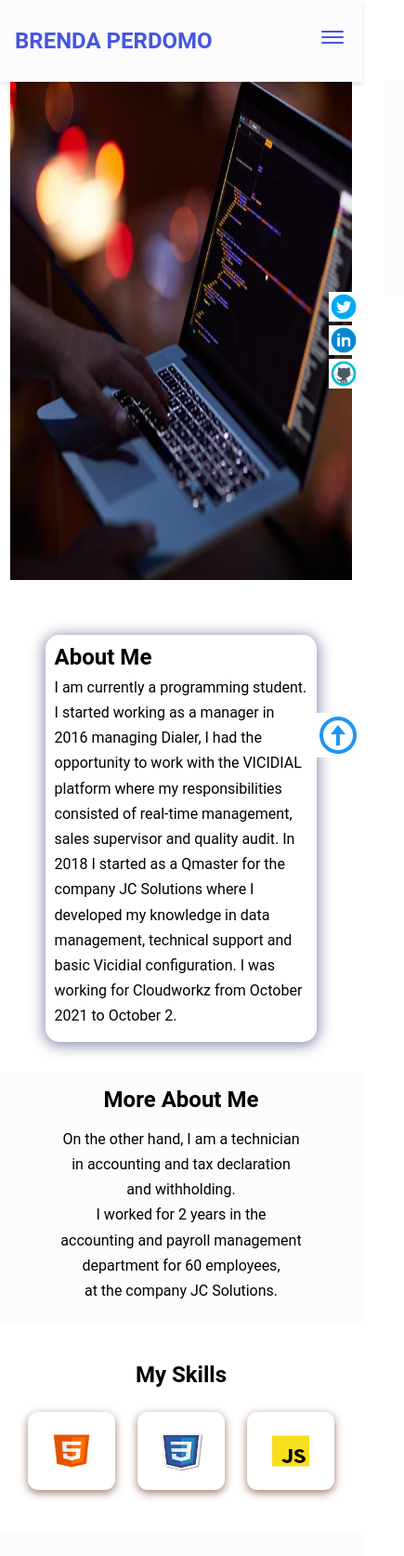
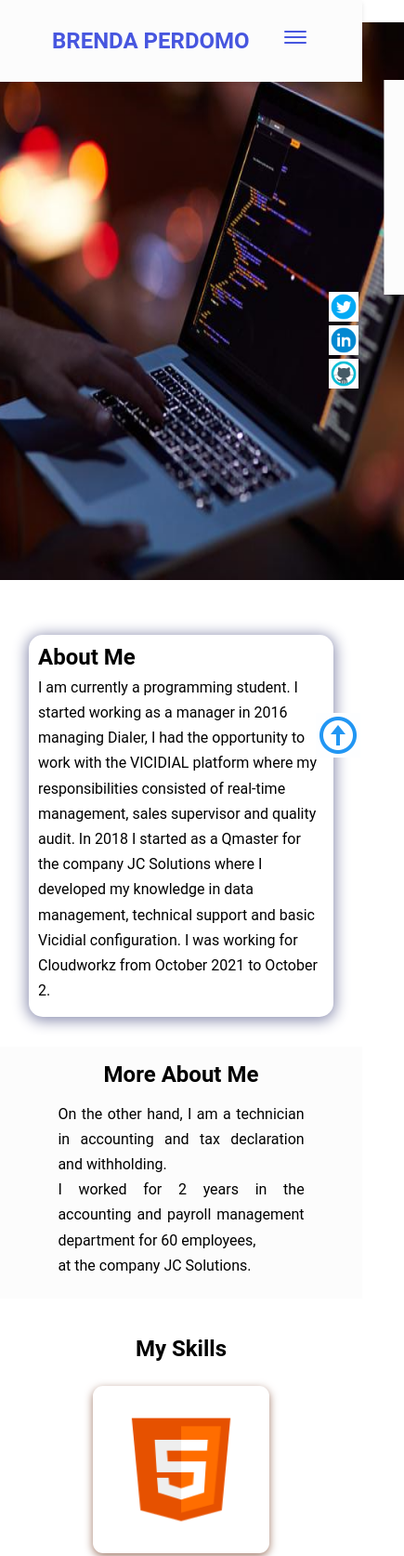
Before and after one commit to BrendaPerdomo/Profile, a plain HTML site: page index.html in a window 390 px wide. Shown: the top 1674 px of the page at 93% size, 435 px wide, since content can reach past the window. Drawn offline with nearby package versions, Linux system fonts and the light colour scheme.

Commit message:
fixing issue with style

```diff
--- a/Style.css
+++ b/Style.css
@@ -321,11 +321,39 @@ nav {
   }
 
   @media screen and (max-width: 720px) {
-    /*changes reflects on screen with a width of 720px and below*/
+    .hero {
+      margin-top: -4rem;
+      flex-direction: column;
+      gap: 0;
     }
 
-  nav {
-    padding: 1.5rem 1rem;
+    .hero img {
+          height: 37.5rem;
+          width: 30rem;
+      }
+
+    .bio {
+      margin-top: -7rem;
+      width: 20.5rem;
+    }
+    .more-about {
+      margin-top: 2rem;
+      padding: 1rem 3.5rem;
+    }
+
+    .more-about h2 {
+      text-align: center;
+    }
+
+    .more-about p {
+      text-align: justify;
+    }
+    .project-container {
+      width: 17.875rem;
+    }
+
+    .contact-form-container {
+      max-width: 17.75rem;
     }
 
     nav ul {
@@ -352,6 +380,11 @@ nav {
       transform: translateX(0);
     }
 
+  }
+
+
+
+  @media screen and (max-width: 420px) {
     .hero {
       margin-top: -4rem;
       flex-direction: column;
@@ -367,7 +400,6 @@ nav {
       margin-top: -7rem;
       width: 20.5rem;
     }
-
     .more-about {
       margin-top: 2rem;
       padding: 1rem 3.5rem;
@@ -378,24 +410,8 @@ nav {
     }
 
     .more-about p {
-    text-align: center;
+      text-align: justify;
     }
-
-  .icon {
-    width: 5.875rem;
-    height: 5.25rem;
-  }
-
-  @media screen and (max-width: 420px) {
-    .hero img {
-      height: 37.5rem;
-      width: 23rem;
-    }
-
-    .bio {
-      width: 18.3rem;
-    }
-
     .project-container {
       width: 17.875rem;
     }
```
Lines whose indentation alone changed are shown as unchanged.
